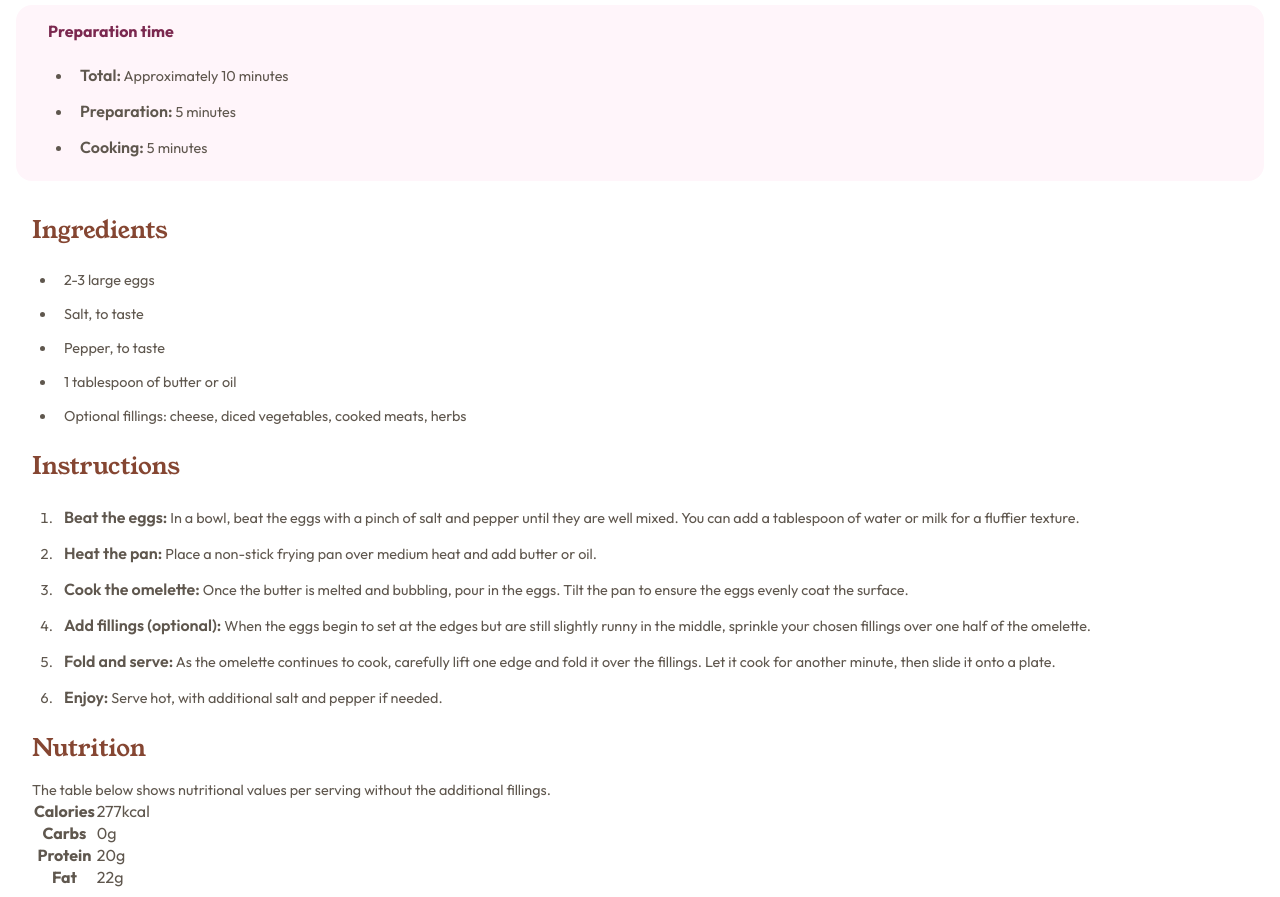
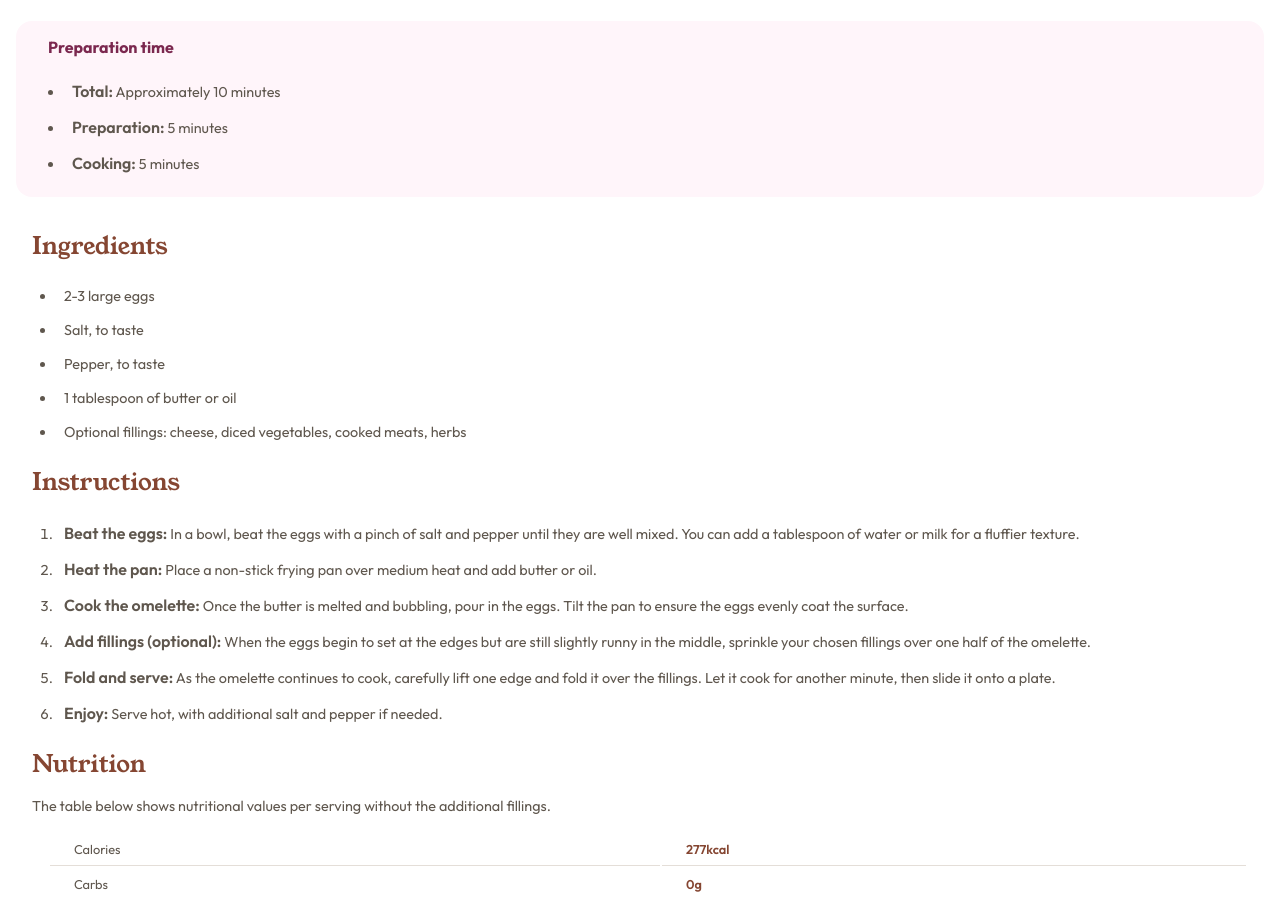
Before and after one commit to Fbeye04/Recipe-page, a plain HTML site: page index.html in a window 1280 px wide. Shown: the part 695-1592 px from the top of the page. Drawn offline with Linux system fonts and the light colour scheme.

Commit message:
Update style.css

```diff
--- a/style.css
+++ b/style.css
@@ -43,7 +43,7 @@ body {
 }
 
 .card-container .card-header .header-description {
-  padding: 1rem;
+  padding: 1.5rem;
 }
 
 .card-container .card-header .header-description #title {
@@ -71,7 +71,7 @@ body {
 }
 
 .card-container .card-header #preparation-time ul {
-  padding: 0 1.5rem;
+  padding: 0 1rem;
 }
 
 span {
@@ -113,6 +113,29 @@ li {
   font-size: 0.9rem;
 }
 
+table {
+  width: 100%;
+  padding-left: 1rem;
+  padding-top: 1rem;
+}
+
+th {
+  font-weight: 400;
+}
+
+td {
+  color: var(--bold-color);
+  font-weight: 600;
+}
+
+th,
+td {
+  border-bottom: 1px solid var(--another-color);
+  padding: 0.5rem 0 0.5rem 1.5rem;
+  text-align: left;
+  font-size: 0.8rem;
+}
+
 .attribution {
   bottom: 0;
   right: 0;
```
